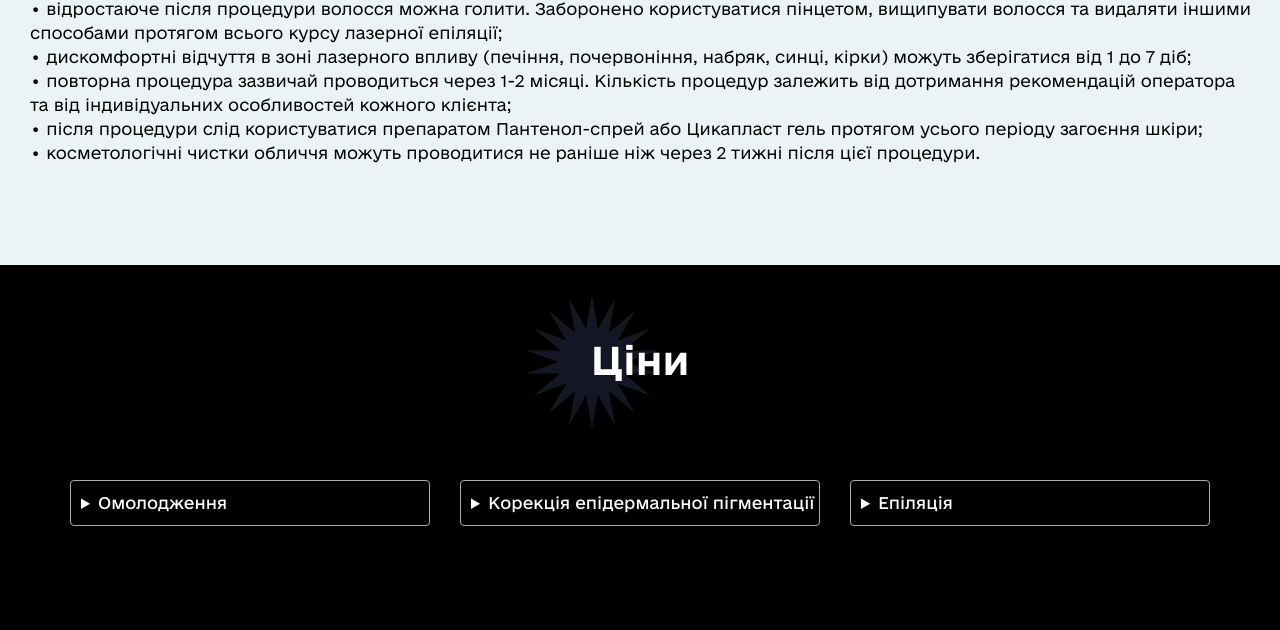
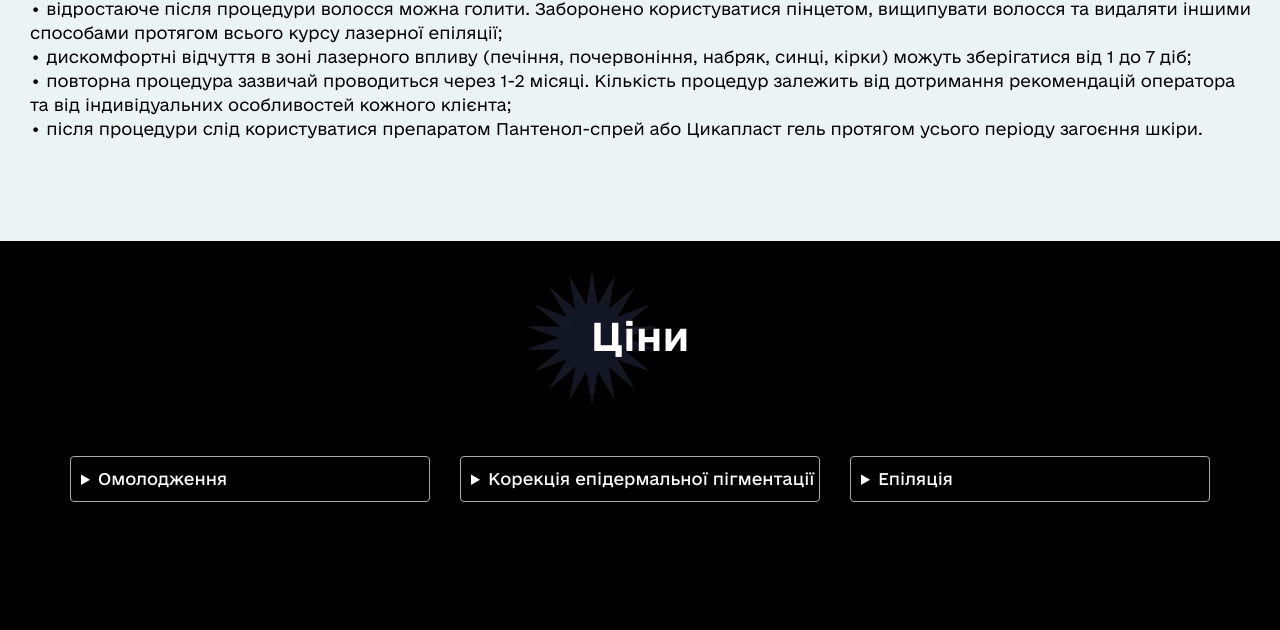
Before and after one commit to MaxOnn10/eloslaser, a website: page app/index.html in a window 1280 px wide. Shown: the part 3933-4563 px from the top of the page. Drawn offline with nearby package versions, Linux system fonts and the light colour scheme.

Commit message:
fix text

```diff
--- a/app/index.html
+++ b/app/index.html
@@ -887,9 +887,7 @@
                         процедур залежить від дотримання рекомендацій оператора та від індивідуальних особливостей
                         кожного клієнта;</li>
                     <li class="feed__list-item">• після процедури слід користуватися препаратом Пантенол-спрей або
-                        Цикапласт гель протягом усього періоду загоєння шкіри;</li>
-                    <li class="feed__list-item">• косметологічні чистки обличчя можуть проводитися не раніше ніж через 2
-                        тижні після цієї процедури.</li>
+                        Цикапласт гель протягом усього періоду загоєння шкіри.</li>
                 </ul>
                 </p>
             </div>
```
